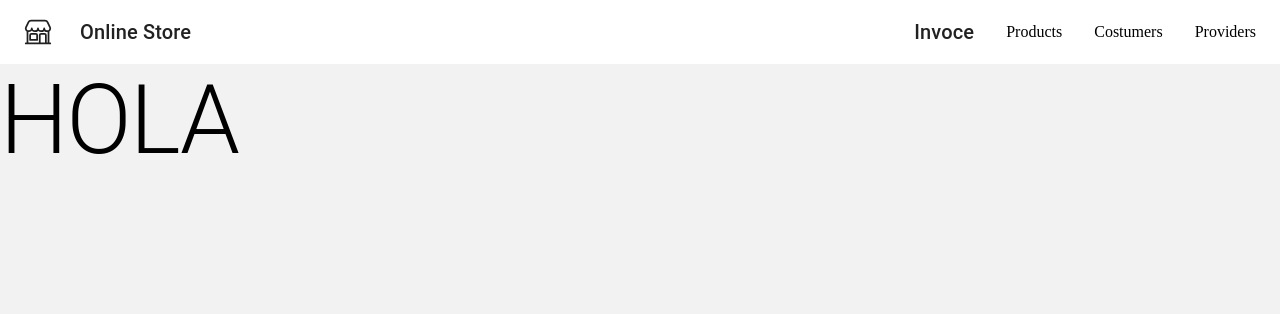
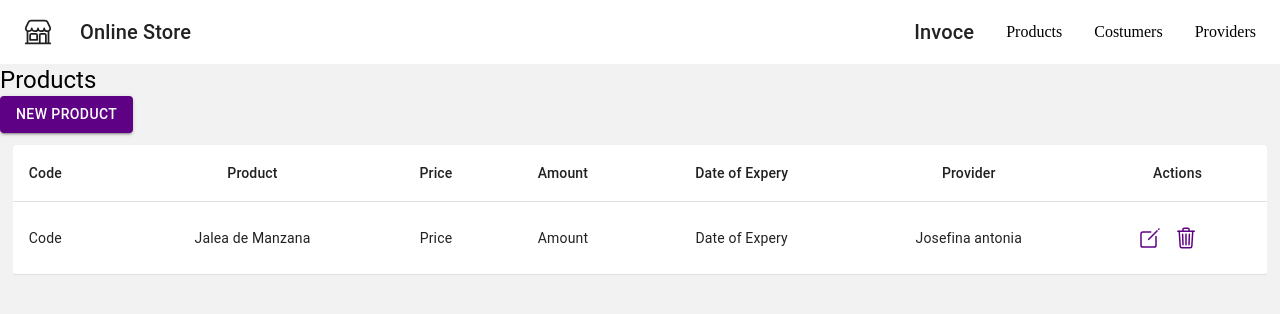
Before and after one commit to RestrepoYHZY/Online-Store, a React (Create React App) app in the folder 01-Frontend/online-store/: page /Products in a window 1280 px wide. Shown: the top 314 px of the page. Built offline with nearby package versions, Linux system fonts and the light colour scheme.

Commit message:
Products: Table, modal and form

```diff
--- /dev/null
+++ b/01-Frontend/online-store/src/components/Products/FormNew.jsx
@@ -0,0 +1,58 @@
+import { Box, Button, InputLabel } from "@mui/material";
+import { Stack } from "@mui/system";
+import { Field, Form, Formik } from "formik";
+import React from "react";
+
+const FormNew = () => {
+  return (
+    <>
+      <Formik
+        initialValues={{
+          name: "",
+          price: "",
+          amount: "",
+          date: "",
+          provider: "",
+        }}
+        onSubmit={(values) => {
+          console.log(values);
+        }}
+      >
+        {() => (
+          <Form>
+            <Stack>
+
+            <Box>
+                <InputLabel htmlFor="name">Name Product</InputLabel>
+                <Field type="text" name="name" />
+              </Box>
+              <Box>
+                <InputLabel htmlFor="price">Price</InputLabel>
+                <Field type="number" name="price" />
+              </Box>
+              <Box>
+                <InputLabel htmlFor="amount">Amount</InputLabel>
+                <Field type="number" name="amount" />
+              </Box>
+              <Box>
+                <InputLabel htmlFor="date">Date of Expiry</InputLabel>
+                <Field type="date" name="date" />
+              </Box>
+              <Box>
+                <InputLabel htmlFor="provider">Providers</InputLabel>
+                <Field as="select" name="provider">
+                  <option value="">Choose a Provider</option>
+                  <option value="jose">Jose </option>
+                  <option value="antonela">Antonela </option>
+                </Field>
+              </Box>
+              <Button type='submit' variant='contained' color='primary'>Add Product</Button>
+            </Stack>
+          </Form>
+        )}
+      </Formik>
+    </>
+  );
+};
+
+export default FormNew;
--- /dev/null
+++ b/01-Frontend/online-store/src/components/Products/ModalNew.jsx
@@ -0,0 +1,33 @@
+import { Button, Modal, Typography } from "@mui/material";
+import { Box } from "@mui/system";
+import React, { useState } from "react";
+import { styleModal } from "../../styles/theme";
+import FormNew from "./FormNew";
+
+const ModalNew = () => {
+  const [modal, setModal] = useState(false);
+
+  const abrirCerrarModal = () => {
+    setModal(!modal);
+  };
+  return (
+    <>
+      <Button
+        onClick={() => abrirCerrarModal()}
+        variant="contained"
+        color="primary"
+      >
+        New Product
+      </Button>
+
+      <Modal open={modal} onClose={abrirCerrarModal}>
+        <Box sx={styleModal}>
+            <Typography variant= "subtitle1">New Product</Typography>
+          <FormNew />
+        </Box>
+      </Modal>
+    </>
+  );
+};
+
+export default ModalNew;
--- /dev/null
+++ b/01-Frontend/online-store/src/components/Products/TableProducts.jsx
@@ -0,0 +1,71 @@
+import React from 'react'
+import {
+    IconButton,
+    Paper,
+    Table,
+    TableBody,
+    TableCell,
+    TableContainer,
+    TableHead,
+    TableRow,
+  } from "@mui/material";
+
+  import { IoTrashOutline, IoCreateOutline } from "react-icons/io5";
+
+const TableProducts = () => {
+  return (
+    <>
+    <Paper sx={{ width: "98%" }} elevation={0} style={{ margin: "1%" }}>
+        <TableContainer>
+          <Table sx={{ minWidth: 650 }}>
+            <TableHead>
+              <TableRow>
+                <TableCell>Code</TableCell>
+                <TableCell align="center">Product</TableCell>
+                <TableCell align="center">Price</TableCell>
+                <TableCell align="center">Amount</TableCell>
+                <TableCell align="center">Date of Expery</TableCell>
+                <TableCell align="center">Provider</TableCell>
+                <TableCell align="center">Actions</TableCell>
+              </TableRow>
+            </TableHead>
+
+            <TableBody>
+              <TableRow>
+                <TableCell>Code</TableCell>
+                <TableCell align="center">Jalea de Manzana</TableCell>
+                <TableCell align="center">Price</TableCell>
+                <TableCell align="center">Amount</TableCell>
+                <TableCell align="center">Date of Expery</TableCell>
+                <TableCell align="center">Josefina antonia </TableCell>
+                <TableCell align="center">
+                  <IconButton
+                    size="medium"
+                    edge="start"
+                    color="primary"
+                    aria-label="menu"
+                    sx={{ mr: 1 }}
+                  >
+                    <IoCreateOutline />
+                  </IconButton>
+                  <IconButton
+                    size="medium"
+                    edge="start"
+                    color="primary"
+                    aria-label="menu"
+                    sx={{ mr: 1 }}
+                  >
+                    <IoTrashOutline />
+                  </IconButton>
+                </TableCell>
+              </TableRow>
+            </TableBody>
+          </Table>
+        </TableContainer>
+      </Paper>
+
+    </>
+  )
+}
+
+export default TableProducts
--- a/01-Frontend/online-store/src/index.js
+++ b/01-Frontend/online-store/src/index.js
@@ -3,7 +3,7 @@ import ReactDOM from 'react-dom/client';
 import App from './App';
 import { BrowserRouter as Router } from 'react-router-dom'
 import { createTheme, ThemeProvider } from '@mui/material';
-import { obj } from './styles/theme';
+import { obj} from './styles/theme';
 
 const theme = createTheme(obj);
 
--- a/01-Frontend/online-store/src/pages/Products.jsx
+++ b/01-Frontend/online-store/src/pages/Products.jsx
@@ -1,10 +1,16 @@
-import { Typography } from '@mui/material'
-import React from 'react'
+import { Typography } from "@mui/material";
+import React from "react";
+import ModalNew from "../components/Products/ModalNew";
+import TableProducts from "../components/Products/TableProducts";
 
 const Products = () => {
   return (
-    <Typography variant='h1' >HOLA</Typography>
-  )
-}
+    <>
+      <Typography variant="h5">Products</Typography>
+      <ModalNew />
+      <TableProducts />
+    </>
+  );
+};
 
-export default Products
+export default Products;
--- a/01-Frontend/online-store/src/styles/theme.js
+++ b/01-Frontend/online-store/src/styles/theme.js
@@ -6,7 +6,11 @@ const obj = {
     },
     secondary:{
       main:"#fff"
+    },
+    common:{
+      gray: "#F2F2F2"
     }
+
   },
   // typography: {
   //   fontFamily: [
@@ -14,6 +18,20 @@ const obj = {
   //     "sans-serif"
   //   ].join(','),
   // },
-};
 
-export { obj };
+
+  }
+
+
+const styleModal = {
+  position: "absolute",
+  width: '80%',
+  backgroundColor: "#F2F2F2",
+  padding: "16px 32px 24px",
+  top: "50%",
+  left: "50%",
+  transform: "translate(-50%, -50%)",
+  borderRadius: "8px"
+}
+
+export { obj, styleModal };
```
